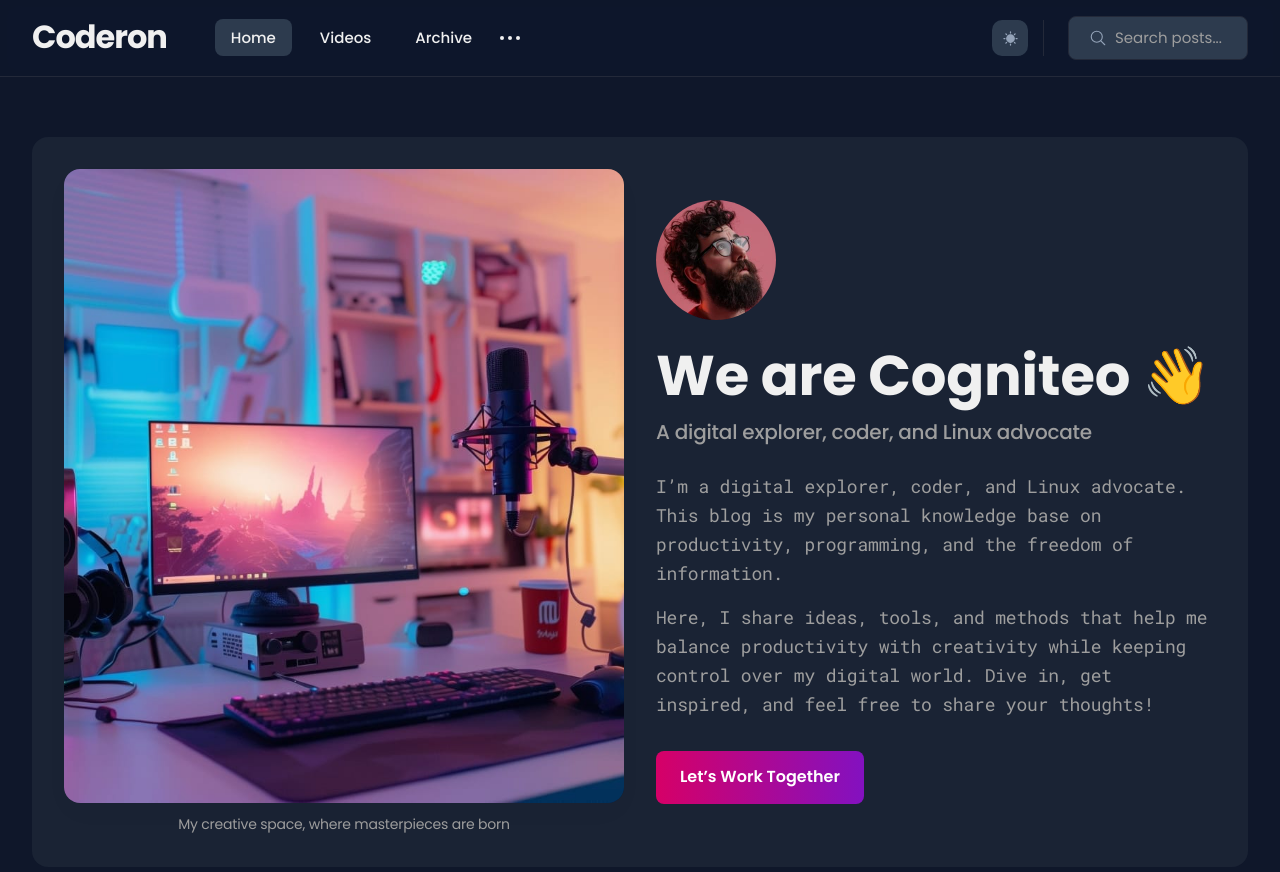
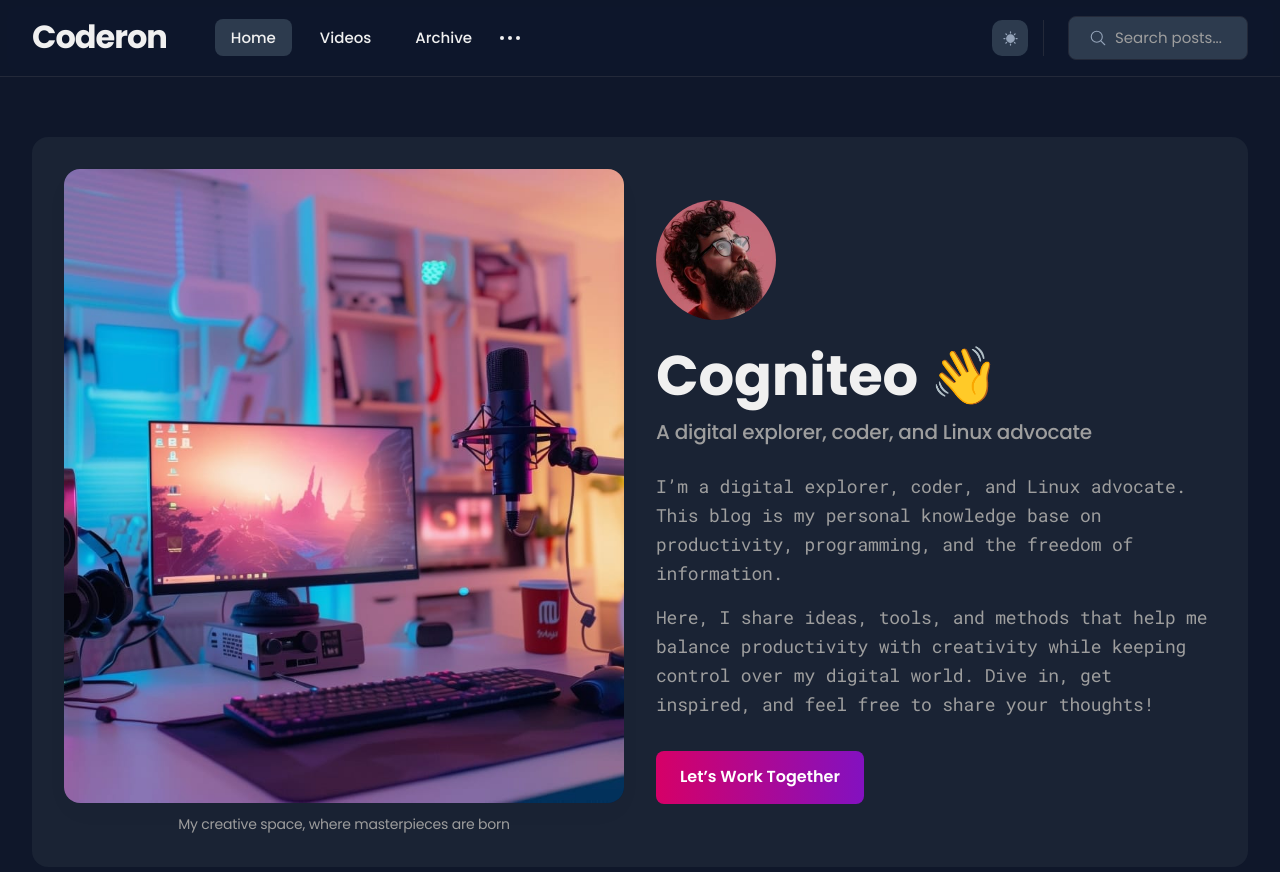
Before and after one commit to Cogniteo/cogniteo.github.io, a Jekyll site: the page built from index.html, in a window 1280 px wide and 900 px high. Shown: the top 872 px of the window. Built offline with Jekyll 4.4.1, drawn with Linux system fonts in a browser that asks for light colours; the list of posts is cut into pages by our own code.

Commit message:
Minor update

```diff
--- a/_data/settings.yml
+++ b/_data/settings.yml
@@ -51,7 +51,7 @@ author:
 hero:
   enable: true
   hero_avatar: /images/01-1.jpg
-  hero_title: We are Cogniteo 👋
+  hero_title: Cogniteo 👋
   hero_subtitle: A digital explorer, coder, and Linux advocate
   hero_description: |
     I’m a digital explorer, coder, and Linux advocate. This blog is my personal knowledge base on productivity, programming, and the freedom of information.
```
